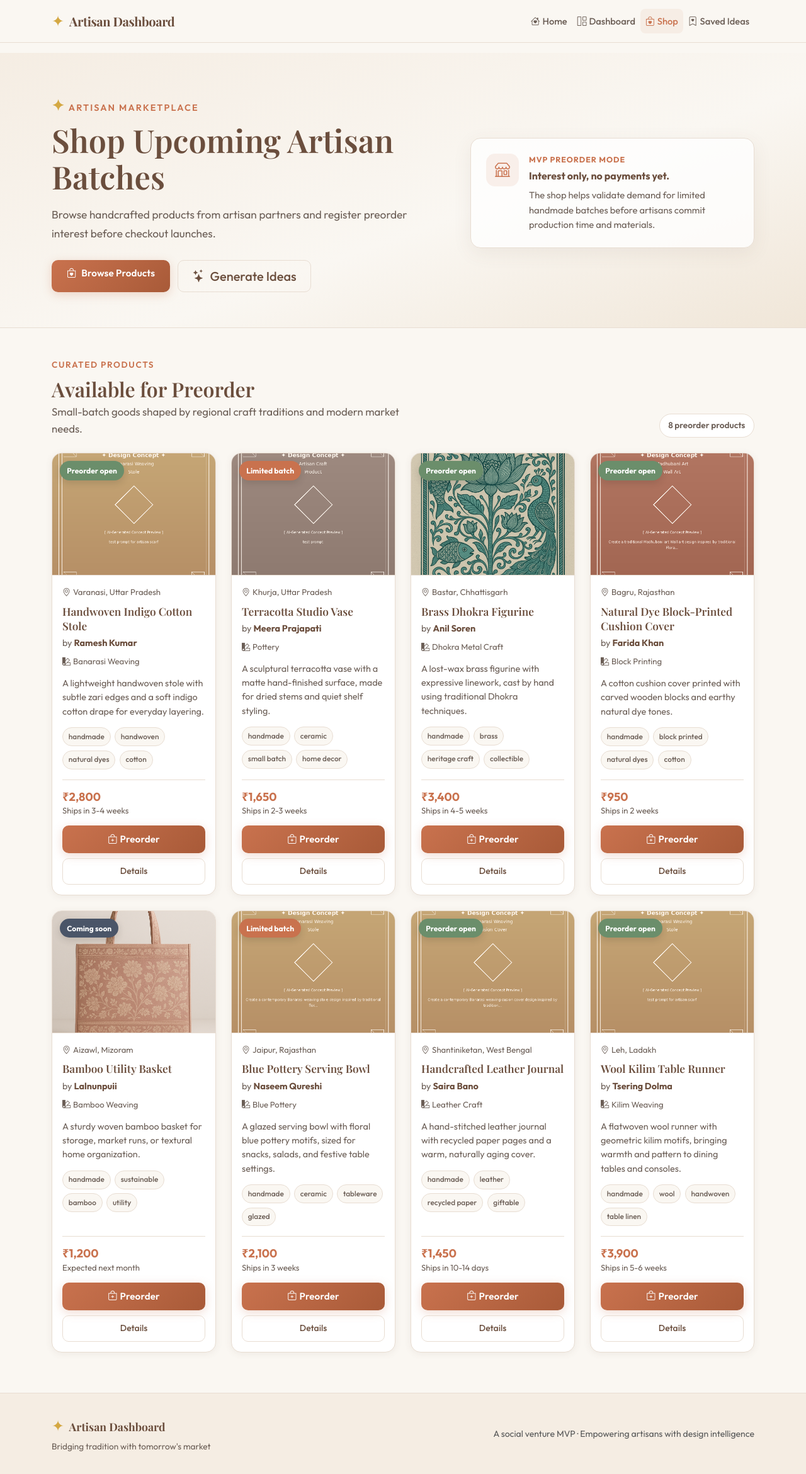
After one commit to BhavyaJain1212/social_ventures_course_website, a Flask app: page /shop in a window 1280 px wide. The commit adds this page. Shown: the whole page at 63% size. Run offline with Flask 3, Linux system fonts and the light colour scheme; some web fonts are replaced.

Commit message:
Add shop preorder page

```diff
--- a/routes/api_routes.py
+++ b/routes/api_routes.py
@@ -8,6 +8,7 @@ Handles:
     DELETE /api/concepts/<id>    → Delete a saved concept
     PUT  /api/profile            → Update artisan profile (stretch)
     GET  /api/crafts             → Get available craft types
+    GET  /api/products           → List mock shop products
     GET  /api/products/<craft>   → Get products for a craft
     GET  /api/audiences/<craft>/<product> → Get audiences
 """
@@ -25,10 +26,10 @@ from services.prompt_service import (
     generate_concept_title,
 )
 from services.image_service import generate_concept_image
+from services.product_service import get_shop_products
 from models.concept_model import (
     create_concept,
     get_all_concepts,
-    get_concept_by_id,
     delete_concept,
 )
 
@@ -200,6 +201,13 @@ def list_crafts():
     return jsonify({"success": True, "crafts": crafts})
 
 
+@api_bp.route("/products", methods=["GET"])
+def list_shop_products():
+    """Return mock shop products as JSON."""
+    products = get_shop_products()
+    return jsonify({"success": True, "products": products})
+
+
 @api_bp.route("/products/<craft_key>", methods=["GET"])
 def list_products(craft_key):
     """Return product categories for a craft type."""
--- a/routes/main_routes.py
+++ b/routes/main_routes.py
@@ -4,6 +4,7 @@ Main Routes — Page-serving routes for the Artisan Dashboard.
 Handles:
     GET /           → Landing page
     GET /dashboard  → Artisan dashboard
+    GET /shop       → Shop / preorder page
     GET /saved-concepts → Saved design concepts gallery
 """
 
@@ -45,6 +46,12 @@ def dashboard():
     )
 
 
+@main_bp.route("/shop")
+def shop():
+    """Render the artisan product shop / preorder page."""
+    return render_template("shop.html")
+
+
 @main_bp.route("/saved-concepts")
 def saved_concepts():
     """Render the full saved concepts gallery page."""
--- a/static/css/styles.css
+++ b/static/css/styles.css
@@ -923,6 +923,234 @@ a:hover {
     color: var(--terracotta);
 }
 
+/* ─── Shop Page ─────────────────────────────────────────────────── */
+.shop-hero {
+    background: linear-gradient(160deg, var(--warm-cream) 0%, var(--off-white) 58%, #F0E6D8 100%);
+    border-bottom: 1px solid var(--border-warm);
+    padding: 4rem 0 3.5rem;
+}
+
+.shop-hero-title {
+    font-size: clamp(2rem, 4.5vw, 3.15rem);
+    line-height: 1.15;
+    color: var(--warm-brown);
+    margin-bottom: 1rem;
+}
+
+.shop-hero-text {
+    color: var(--text-secondary);
+    font-size: 1.08rem;
+    line-height: 1.7;
+    max-width: 620px;
+    margin-bottom: 1.75rem;
+}
+
+.shop-hero-actions {
+    display: flex;
+    flex-wrap: wrap;
+    gap: 0.75rem;
+}
+
+.shop-hero-panel {
+    display: flex;
+    gap: 1rem;
+    align-items: flex-start;
+    background: rgba(255, 255, 255, 0.78);
+    border: 1px solid var(--border-warm);
+    border-radius: 16px;
+    box-shadow: 0 8px 30px var(--shadow-warm);
+    padding: 1.5rem;
+}
+
+.shop-panel-icon {
+    width: 52px;
+    height: 52px;
+    flex: 0 0 52px;
+    border-radius: 14px;
+    display: flex;
+    align-items: center;
+    justify-content: center;
+    background: rgba(201, 114, 78, 0.1);
+    color: var(--terracotta);
+    font-size: 1.5rem;
+}
+
+.shop-panel-label {
+    display: block;
+    color: var(--terracotta);
+    font-size: 0.78rem;
+    font-weight: 700;
+    letter-spacing: 0.08em;
+    text-transform: uppercase;
+    margin-bottom: 0.2rem;
+}
+
+.shop-hero-panel strong {
+    display: block;
+    color: var(--warm-brown);
+    margin-bottom: 0.35rem;
+}
+
+.shop-hero-panel p {
+    color: var(--text-secondary);
+    font-size: 0.92rem;
+    line-height: 1.6;
+}
+
+.shop-section {
+    padding: 3rem 0 1rem;
+}
+
+.shop-count-pill {
+    display: inline-flex;
+    align-items: center;
+    width: fit-content;
+    border: 1px solid var(--border-warm);
+    border-radius: 999px;
+    background: #fff;
+    color: var(--text-secondary);
+    font-size: 0.85rem;
+    font-weight: 600;
+    padding: 0.45rem 0.85rem;
+}
+
+.shop-product-card {
+    border: 1px solid var(--border-warm);
+    border-radius: 16px;
+    overflow: hidden;
+    background: #fff;
+    box-shadow: 0 2px 12px var(--shadow-warm);
+    transition: transform 0.25s ease, box-shadow 0.25s ease, border-color 0.25s ease;
+}
+
+.shop-product-card:hover {
+    transform: translateY(-4px);
+    border-color: rgba(201, 114, 78, 0.35);
+    box-shadow: 0 12px 36px var(--shadow-warm-lg);
+}
+
+.shop-product-image-wrap {
+    position: relative;
+    aspect-ratio: 4 / 3;
+    overflow: hidden;
+    background: var(--warm-cream);
+    border-bottom: 1px solid var(--border-warm);
+}
+
+.shop-product-image {
+    width: 100%;
+    height: 100%;
+    object-fit: cover;
+    transition: transform 0.35s ease;
+}
+
+.shop-product-card:hover .shop-product-image {
+    transform: scale(1.04);
+}
+
+.shop-availability-badge {
+    position: absolute;
+    top: 0.75rem;
+    left: 0.75rem;
+    border-radius: 999px;
+    color: #fff;
+    font-size: 0.75rem;
+    font-weight: 700;
+    padding: 0.35rem 0.7rem;
+    box-shadow: 0 4px 12px rgba(45, 36, 32, 0.16);
+}
+
+.shop-availability-badge.open {
+    background: var(--accent-green);
+}
+
+.shop-availability-badge.limited {
+    background: var(--terracotta);
+}
+
+.shop-availability-badge.soon {
+    background: var(--indigo-soft);
+}
+
+.shop-product-kicker,
+.shop-craft-line,
+.shop-delivery {
+    color: var(--text-secondary);
+    font-size: 0.82rem;
+}
+
+.shop-product-kicker {
+    margin-bottom: 0.45rem;
+}
+
+.shop-product-title {
+    color: var(--warm-brown);
+    font-size: 1.08rem;
+    line-height: 1.35;
+    margin-bottom: 0.3rem;
+}
+
+.shop-artisan-line {
+    color: var(--text-secondary);
+    font-size: 0.9rem;
+    margin-bottom: 0.45rem;
+}
+
+.shop-artisan-line strong {
+    color: var(--warm-brown);
+}
+
+.shop-product-description {
+    color: var(--text-secondary);
+    font-size: 0.9rem;
+    line-height: 1.55;
+    margin: 0.8rem 0 0.9rem;
+}
+
+.shop-tags {
+    display: flex;
+    flex-wrap: wrap;
+    gap: 0.4rem;
+    margin-bottom: 1rem;
+}
+
+.shop-tags span {
+    border: 1px solid var(--border-warm);
+    border-radius: 999px;
+    background: var(--off-white);
+    color: var(--text-secondary);
+    font-size: 0.74rem;
+    font-weight: 500;
+    padding: 0.28rem 0.55rem;
+}
+
+.shop-card-footer {
+    border-top: 1px solid var(--border-warm);
+    padding-top: 1rem;
+}
+
+.shop-price {
+    color: var(--terracotta);
+    font-size: 1.15rem;
+    font-weight: 700;
+    line-height: 1.2;
+}
+
+.shop-actions {
+    display: grid;
+    grid-template-columns: 1fr;
+    gap: 0.5rem;
+    margin-top: 0.85rem;
+}
+
+.shop-actions .btn {
+    width: 100%;
+}
+
+.shop-alert {
+    margin-bottom: 1.25rem;
+}
+
 /* ─── Footer ─────────────────────────────────────────────────────── */
 .site-footer {
     background: var(--warm-cream);
@@ -984,6 +1212,10 @@ a:hover {
         padding: 2rem 0 3rem;
     }
 
+    .shop-hero {
+        padding: 2.5rem 0;
+    }
+
     .welcome-card {
         padding: 1.25rem;
     }
@@ -1001,6 +1233,14 @@ a:hover {
     .concept-img-lg {
         height: 160px;
     }
+
+    .shop-hero-actions .btn {
+        width: 100%;
+    }
+
+    .shop-hero-panel {
+        flex-direction: column;
+    }
 }
 
 /* ─── Style Note Badge ───────────────────────────────────────────── */
--- /dev/null
+++ b/static/js/shop.js
@@ -0,0 +1,165 @@
+/**
+ * Artisan Shop — Mock preorder browsing experience.
+ *
+ * Loads product data from /api/products and renders responsive product cards.
+ * Preorder actions only record mock interest with a visible notification.
+ */
+
+document.addEventListener("DOMContentLoaded", () => {
+    loadShopProducts();
+});
+
+async function loadShopProducts() {
+    const grid = document.getElementById("productGrid");
+    const countPill = document.getElementById("shopProductCount");
+
+    try {
+        const response = await fetch("/api/products");
+        const data = await response.json();
+
+        if (!data.success || !Array.isArray(data.products)) {
+            throw new Error(data.error || "Invalid product response");
+        }
+
+        renderProducts(data.products);
+        if (countPill) {
+            countPill.textContent = `${data.products.length} preorder products`;
+        }
+    } catch (err) {
+        console.error("Failed to load shop products:", err);
+        if (countPill) {
+            countPill.textContent = "Catalog unavailable";
+        }
+        grid.innerHTML = `
+            <div class="col-12">
+                <div class="alert alert-danger">
+                    <i class="bi bi-exclamation-triangle me-2"></i>
+                    Could not load shop products. Please try again.
+                </div>
+            </div>
+        `;
+    }
+}
+
+function renderProducts(products) {
+    const grid = document.getElementById("productGrid");
+
+    grid.innerHTML = products.map((product) => `
+        <div class="col-md-6 col-xl-3">
+            <article class="card shop-product-card h-100">
+                <div class="shop-product-image-wrap">
+                    <img src="${escapeAttribute(product.image_url)}"
+                         class="shop-product-image"
+                         alt="${escapeAttribute(product.name)}">
+                    <span class="shop-availability-badge ${availabilityClass(product.availability_status)}">
+                        ${escapeHtml(product.availability_status)}
+                    </span>
+                </div>
+                <div class="card-body d-flex flex-column">
+                    <div class="shop-product-kicker">
+                        <i class="bi bi-geo-alt me-1"></i>${escapeHtml(product.region)}
+                    </div>
+                    <h5 class="shop-product-title">${escapeHtml(product.name)}</h5>
+                    <p class="shop-artisan-line">
+                        by <strong>${escapeHtml(product.artisan_name)}</strong>
+                    </p>
+                    <div class="shop-craft-line">
+                        <i class="bi bi-palette2 me-1"></i>${escapeHtml(product.craft_type)}
+                    </div>
+                    <p class="shop-product-description">${escapeHtml(product.short_description)}</p>
+                    <div class="shop-tags">
+                        ${(product.tags || []).map((tag) => `
+                            <span>${escapeHtml(tag)}</span>
+                        `).join("")}
+                    </div>
+                    <div class="shop-card-footer mt-auto">
+                        <div>
+                            <div class="shop-price">${formatPrice(product.price, product.currency)}</div>
+                            <div class="shop-delivery">${escapeHtml(product.estimated_delivery)}</div>
+                        </div>
+                        <div class="shop-actions">
+                            <button type="button"
+                                    class="btn btn-accent btn-sm"
+                                    onclick="recordPreorderInterest('${escapeAttribute(product.id)}')">
+                                <i class="bi bi-bag-plus me-1"></i>Preorder
+                            </button>
+                            <button type="button"
+                                    class="btn btn-outline-warm btn-sm"
+                                    onclick="showProductDetails('${escapeAttribute(product.id)}')">
+                                Details
+                            </button>
+                        </div>
+                    </div>
+                </div>
+            </article>
+        </div>
+    `).join("");
+
+    window.shopProductsById = Object.fromEntries(
+        products.map((product) => [product.id, product])
+    );
+}
+
+function recordPreorderInterest(productId) {
+    const product = window.shopProductsById?.[productId];
+    if (!product) return;
+
+    showShopNotice(
+        `Preorder interest recorded for ${escapeHtml(product.name)}. We'll notify you when checkout is available.`,
+        "success"
+    );
+}
+
+function showProductDetails(productId) {
+    const product = window.shopProductsById?.[productId];
+    if (!product) return;
+
+    showShopNotice(
+        `${escapeHtml(product.name)} is a mock listing for MVP browsing. Full product details will be available later.`,
+        "info"
+    );
+}
+
+function showShopNotice(message, type = "info") {
+    const region = document.getElementById("shopAlertRegion");
+    if (!region) return;
+
+    region.innerHTML = `
+        <div class="alert alert-${type} alert-dismissible fade show shop-alert" role="alert">
+            ${message}
+            <button type="button" class="btn-close" data-bs-dismiss="alert" aria-label="Close"></button>
+        </div>
+    `;
+}
+
+function availabilityClass(status = "") {
+    const normalized = status.toLowerCase();
+    if (normalized.includes("limited")) return "limited";
+    if (normalized.includes("soon")) return "soon";
+    return "open";
+}
+
+function formatPrice(price, currency) {
+    try {
+        return new Intl.NumberFormat("en-IN", {
+            style: "currency",
+            currency: currency || "INR",
+            maximumFractionDigits: 0,
+        }).format(price);
+    } catch (err) {
+        return `${escapeHtml(currency || "INR")} ${escapeHtml(String(price))}`;
+    }
+}
+
+function escapeHtml(value = "") {
+    return String(value)
+        .replace(/&/g, "&amp;")
+        .replace(/</g, "&lt;")
+        .replace(/>/g, "&gt;")
+        .replace(/"/g, "&quot;")
+        .replace(/'/g, "&#039;");
+}
+
+function escapeAttribute(value = "") {
+    return escapeHtml(value).replace(/`/g, "&#096;");
+}
--- a/templates/base.html
+++ b/templates/base.html
@@ -58,6 +58,12 @@
                         </a>
                     </li>
                     <li class="nav-item">
+                        <a class="nav-link {% if request.endpoint == 'main.shop' %}active{% endif %}"
+                           href="{{ url_for('main.shop') }}">
+                            <i class="bi bi-bag-heart me-1"></i>Shop
+                        </a>
+                    </li>
+                    <li class="nav-item">
                         <a class="nav-link {% if request.endpoint == 'main.saved_concepts' %}active{% endif %}"
                            href="{{ url_for('main.saved_concepts') }}">
                             <i class="bi bi-bookmark-heart me-1"></i>Saved Ideas
--- /dev/null
+++ b/templates/shop.html
@@ -0,0 +1,74 @@
+{% extends "base.html" %}
+{% block title %}Shop — Artisan Dashboard{% endblock %}
+
+{% block content %}
+<section class="shop-hero">
+    <div class="container">
+        <div class="row align-items-center g-4">
+            <div class="col-lg-7">
+                <p class="hero-eyebrow mb-2">
+                    <span class="brand-icon">✦</span> Artisan Marketplace
+                </p>
+                <h1 class="shop-hero-title">Shop Upcoming Artisan Batches</h1>
+                <p class="shop-hero-text">
+                    Browse handcrafted products from artisan partners and register preorder
+                    interest before checkout launches.
+                </p>
+                <div class="shop-hero-actions">
+                    <a href="#shopProducts" class="btn btn-accent btn-lg">
+                        <i class="bi bi-bag-heart me-2"></i>Browse Products
+                    </a>
+                    <a href="{{ url_for('main.dashboard') }}" class="btn btn-outline-warm btn-lg">
+                        <i class="bi bi-stars me-2"></i>Generate Ideas
+                    </a>
+                </div>
+            </div>
+            <div class="col-lg-5">
+                <div class="shop-hero-panel">
+                    <div class="shop-panel-icon">
+                        <i class="bi bi-shop"></i>
+                    </div>
+                    <div>
+                        <span class="shop-panel-label">MVP preorder mode</span>
+                        <strong>Interest only, no payments yet.</strong>
+                        <p class="mb-0">
+                            The shop helps validate demand for limited handmade batches before
+                            artisans commit production time and materials.
+                        </p>
+                    </div>
+                </div>
+            </div>
+        </div>
+    </div>
+</section>
+
+<section class="shop-section" id="shopProducts">
+    <div class="container">
+        <div class="d-flex flex-column flex-md-row justify-content-between align-items-md-end gap-2 mb-4">
+            <div>
+                <p class="section-eyebrow">Curated Products</p>
+                <h2 class="section-heading mb-1">Available for Preorder</h2>
+                <p class="section-subheading mx-0">
+                    Small-batch goods shaped by regional craft traditions and modern market needs.
+                </p>
+            </div>
+            <span class="shop-count-pill" id="shopProductCount">Loading catalog...</span>
+        </div>
+
+        <div id="shopAlertRegion" aria-live="polite"></div>
+
+        <div id="productGrid" class="row g-4">
+            <div class="col-12">
+                <div class="loading-overlay flex-column">
+                    <div class="spinner-artisan"></div>
+                    <div class="loading-text">Loading artisan products...</div>
+                </div>
+            </div>
+        </div>
+    </div>
+</section>
+{% endblock %}
+
+{% block extra_js %}
+<script src="{{ url_for('static', filename='js/shop.js') }}"></script>
+{% endblock %}
```
Also changed, not shown: services/product_service.py (added, +151 -0 lines).
